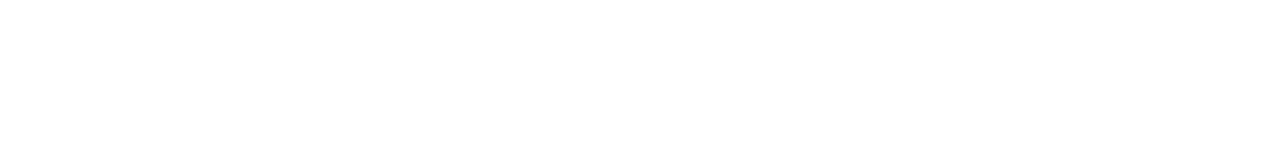
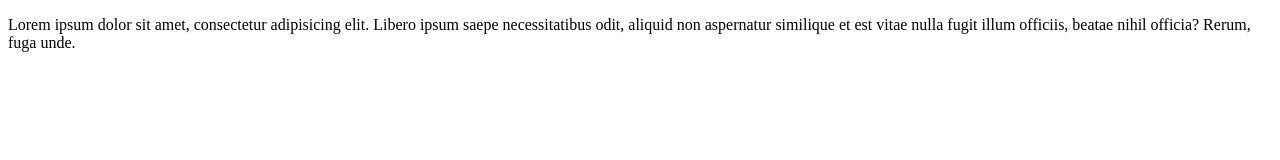
Before and after one commit to LadyDelanov/LadyDelanov.github.io, a plain HTML site: page index.html in a window 1280 px wide. Drawn offline with Linux system fonts and the light colour scheme.

Commit message:
28/10/2023

```diff
--- a/index.html
+++ b/index.html
@@ -6,6 +6,6 @@
     <title>Document</title>
 </head>
 <body>
-
+    <p>Lorem ipsum dolor sit amet, consectetur adipisicing elit. Libero ipsum saepe necessitatibus odit, aliquid non aspernatur similique et est vitae nulla fugit illum officiis, beatae nihil officia? Rerum, fuga unde.</p>
 </body>
 </html>
```
